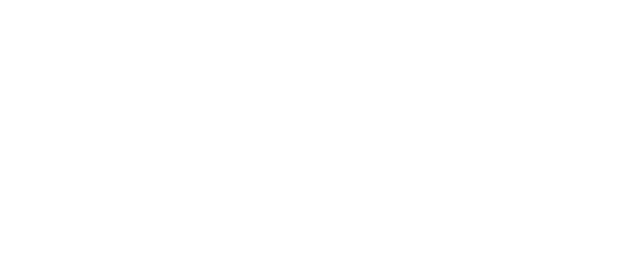
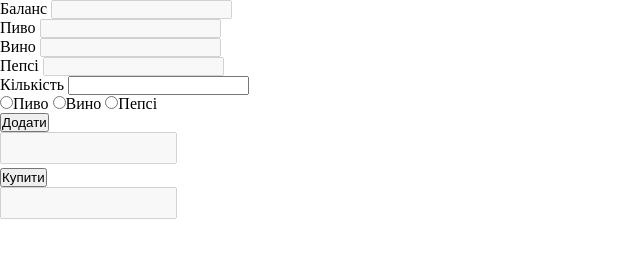
Before and after one commit to andriy1399/shopsModule, a plain HTML site: page index.html in a window 1280 px wide. Shown: the whole page, without its empty margins (0-640 px from the left). Drawn offline with Linux system fonts and the light colour scheme.

Commit message:
add html

```diff
--- a/css/style.css
+++ b/css/style.css
@@ -0,0 +1,9 @@
+*,
+*::before,
+*::after {
+    box-sizing: border-box;
+    margin: 0;
+    padding: 0;
+    /* border: 0; */
+    resize: none;
+}
--- a/index.html
+++ b/index.html
@@ -1,17 +1,75 @@
 <!DOCTYPE html>
 <html lang="en">
+
 <head>
     <meta charset="UTF-8">
     <meta name="viewport" content="width=device-width, initial-scale=1.0">
     <title>Document</title>
     <link rel="stylesheet" href="css/style.css">
 </head>
+
 <body>
 
-
+    <main class="wrapper">
+        <div class="row">
+            <div class="col stock">
+                <form action="" class="stock__container">
+                    <div class="block">
+                        <label>Баланс</label>
+                        <input type="text" class="stock__article" disabled name="bank">
+                    </div>
+                    <div class="block">
+                        <label>Пиво</label>
+                        <input type="text" class="stock__article" disabled name="beer">
+                    </div>
+                    <div class="block">
+                        <label>Вино</label>
+                        <input type="text" class="stock__article" disabled name="vine">
+                    </div>
+                    <div class="block">
+                        <label>Пепсі</label>
+                        <input type="text" class="stock__article" disabled name="pepsi">
+                    </div>
+                </form>
+            </div>
+            <div class="col custom">
+                <div class="custom__order-block">
+                    <form class="custom__count-block">
+                        <div class="block">
+                            <label for="count">Кількість</label>
+                            <input type="number" name="count" id="count" class="custom__count">
+                        </div>
+                        <div>
+                            <input type="radio" name="choose_article" id="beer" value="beer"><label
+                                for="beer">Пиво</label>
+                            <input type="radio" name="choose_article" id="vine" value="vine"><label
+                                for="vine">Вино</label>
+                            <input type="radio" name="choose_article" id="pepsi" value="pepsi"><label
+                                for="pepsi">Пепсі</label>
+                        </div>
+                        <input type="button" value="Додати" class="custom__btn-add btn">
+                    </form>
+                </div>
+                <div class="custom__payment-block">
+                    <form class="custom__pay-block">
+                        <div>
+                            <textarea name="" id="" class="custom__order" disabled></textarea>
+                        </div>
+                        <input type="button" value="Купити" class="custom__btn-buy btn">
+                    </form>
+                </div>
+            </div>
+            <div class="col">
+                <div class="check">
+                    <textarea name="" id="" class="check__value" disabled></textarea>
+                </div>
+            </div>
+        </div>
+    </main>
 
 
 
     <script src="js/script.js" type="module"></script>
 </body>
+
 </html>
```
